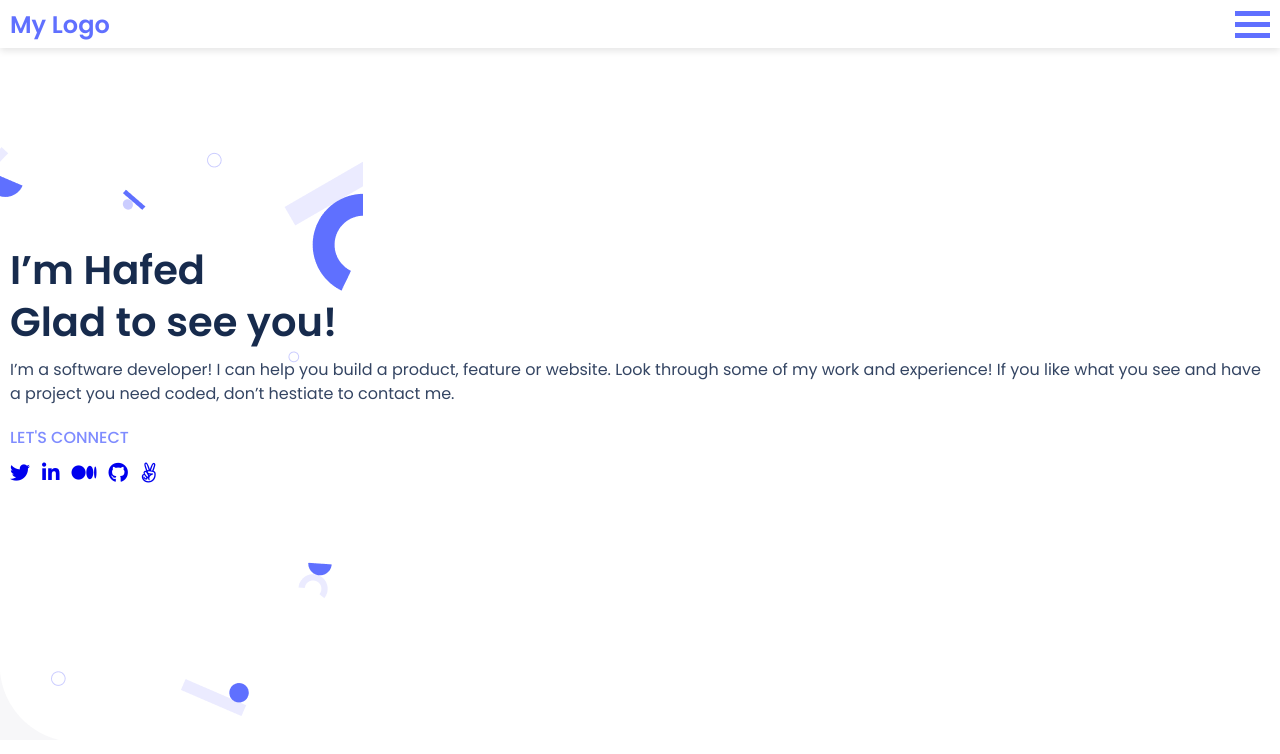
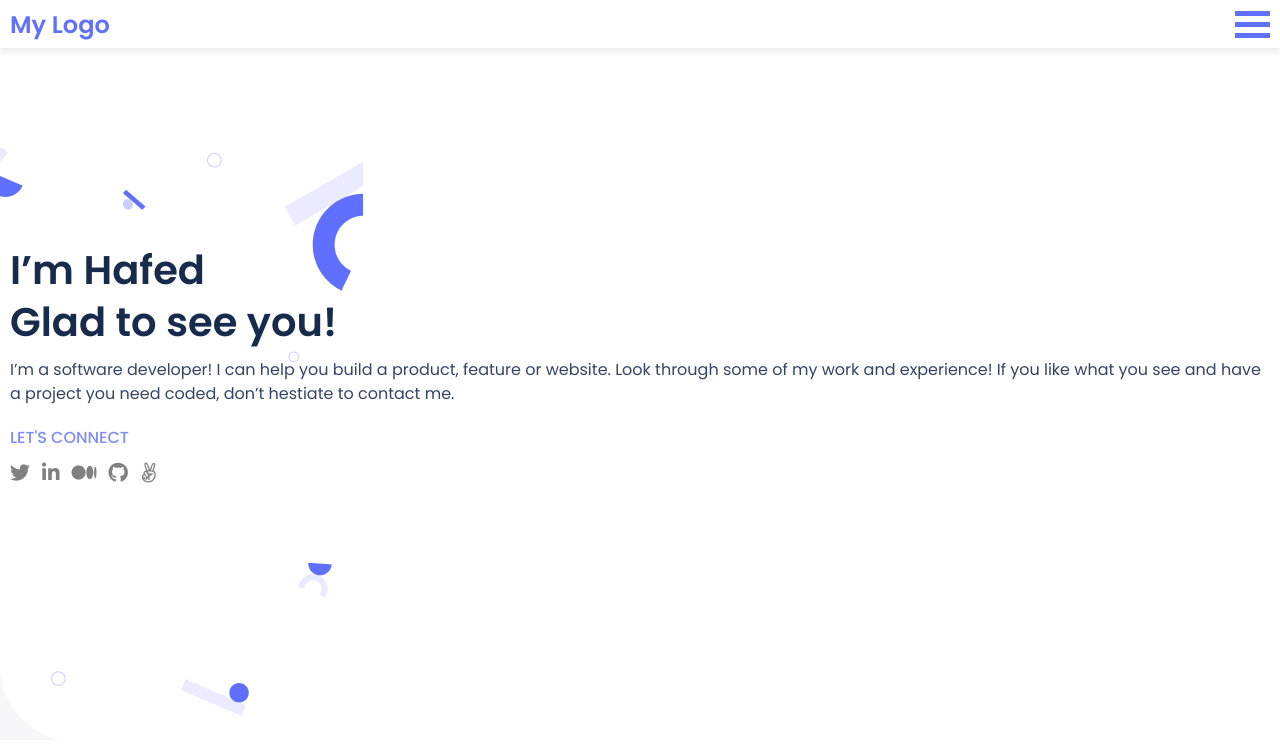
Before and after one commit to hafedEfheij/mobile-first, a website: page index.html in a window 1280 px wide. Drawn offline with Linux system fonts and the light colour scheme.

Commit message:
update the colors of icon to grey

```diff
--- a/styles.css
+++ b/styles.css
@@ -88,15 +88,19 @@ header {
 }
 
 #social-icons {
+  color: #172b4d;
   list-style-type: none;
   padding: 0;
   margin: 0;
   display: flex;
   justify-content: flex-start;
-  color: #344563;
 }
 
 .icon {
-  color: #505f79;
+  color: grey;
   margin-right: 12px;
 }
+
+#icon-color {
+  color: grey;
+}
```
